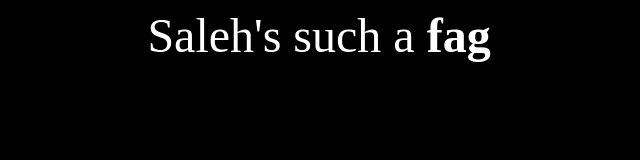
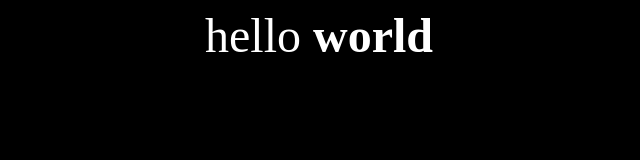
Before and after one commit to Abdullah-Ghani/Cluster, a plain HTML site: page index.html in a window 1280 px wide. Shown: the whole page, without its empty margins (321-961 px from the left). Drawn offline with Linux system fonts and the light colour scheme.

Commit message:
Update index.html
made some minor changes

```diff
--- a/index.html
+++ b/index.html
@@ -3,7 +3,7 @@
 Java in Aerodynamics
 </title>
 <body>
- <font size="20">Saleh's such a <b>fag</b></font>
+ <font size="20">hello <b>world</b></font>
 </body>
 <style>
 	body{
```
